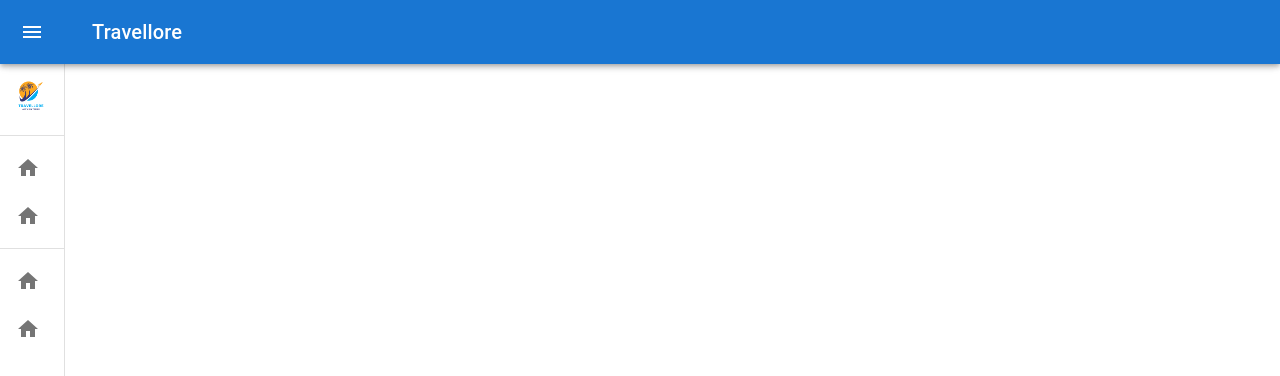
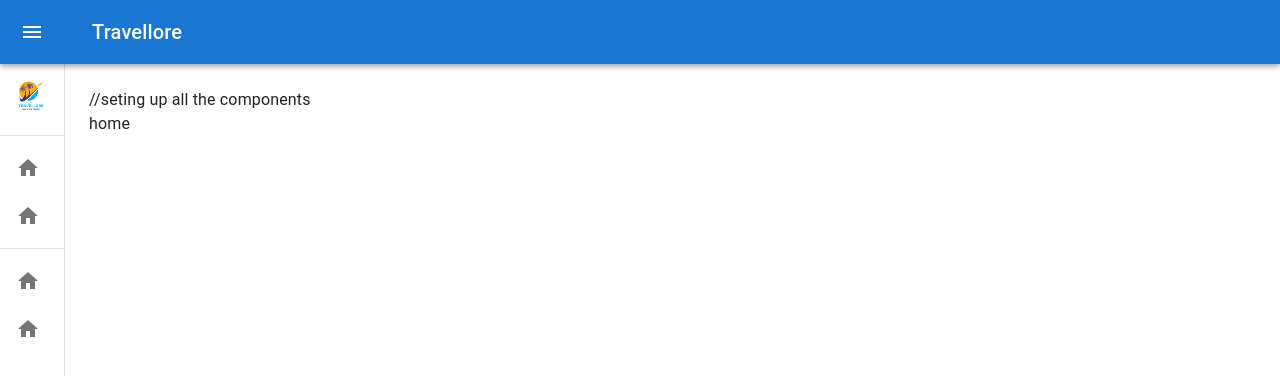
Before and after one commit to IT20642914/Travellore-AF, a React (Create React App) app in the folder front-end/: page / in a window 1280 px wide. Shown: the top 376 px of the page. Built offline with nearby package versions, Linux system fonts and the light colour scheme.

Commit message:
setting up pages

```diff
--- a/front-end/src/App.js
+++ b/front-end/src/App.js
@@ -7,7 +7,7 @@ function App() {
     <BrowserRouter>
   <Dashbord/>
       <Routes>
-        <Route path="/" element={<Home />} />
+        <Route path="/" element={<Home/>} />
       </Routes>
     </BrowserRouter>
   );
--- a/front-end/src/Components/Dashboard/dashbord.js
+++ b/front-end/src/Components/Dashboard/dashbord.js
@@ -21,6 +21,8 @@ import MailIcon from '@mui/icons-material/Mail';
 import HomeIcon from '@mui/icons-material/Home';
 import "./index.css";
 import Travellore from "../../assets/images/Travel Logo1.png"
+import Home from "../../pages/Home/index";
+import { Route, Routes, useNavigate } from 'react-router-dom';
 const drawerWidth = 240;
 
 const openedMixin = (theme) => ({
@@ -89,10 +91,11 @@ const Drawer = styled(MuiDrawer, { shouldForwardProp: (prop) => prop !== 'open'
   }),
 );
 
+
 export default function MiniDrawer() {
   const theme = useTheme();
   const [open, setOpen] = React.useState(false);
-
+  const navigate =useNavigate();
   const handleDrawerOpen = () => {
     setOpen(true);
   };
@@ -141,7 +144,7 @@ export default function MiniDrawer() {
         <Divider />
         <List>
 
-            <ListItem  spacing={3} disablePadding>
+            <ListItem   disablePadding  onClick={()=>{ navigate("/")}}>
                 <ListItemButton>
                     <ListItemIcon>
                         <HomeIcon/>
@@ -187,6 +190,11 @@ export default function MiniDrawer() {
       <Box component="main" sx={{ flexGrow: 1, p: 3 }}>
         <DrawerHeader />
 
+      //seting up all the components
+        <Routes>
+            <Route exact path='/' element={<Home/>}></Route>
+
+        </Routes>
       </Box>
     </Box>
   );
```
